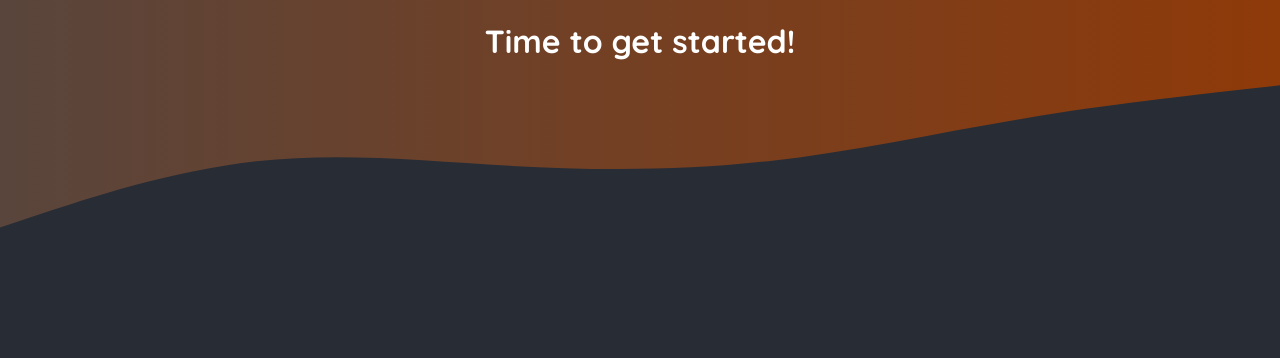
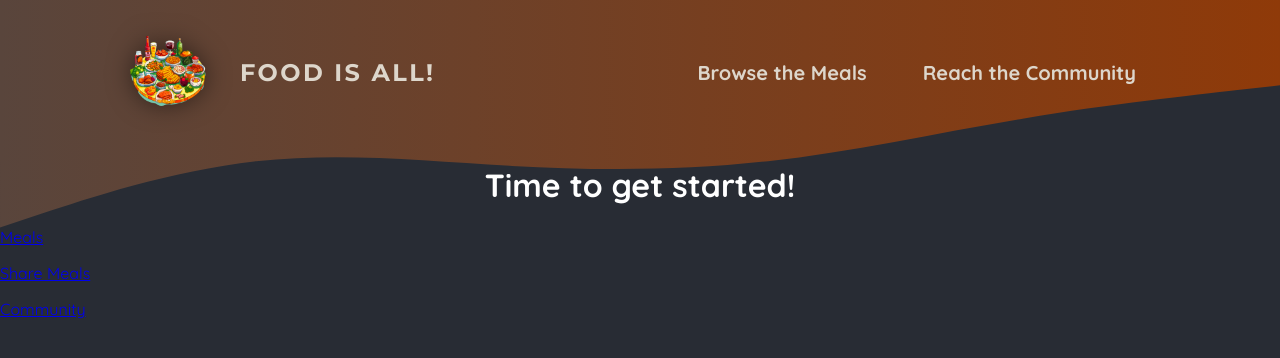
Before and after one commit to sujithphpdeveloper/the-foodie-app, a Next.js app: page / in a window 1280 px wide. Shown: the top 358 px of the page. Built offline with nearby package versions, Linux system fonts and the light colour scheme.

Commit message:
header component

```diff
--- /dev/null
+++ b/app/community/page.js
@@ -0,0 +1,5 @@
+export default function CummunityPage() {
+    return <main>
+        <h1>Community Page</h1>;
+    </main>
+}
--- a/app/globals.css
+++ b/app/globals.css
@@ -13,20 +13,6 @@
   background: radial-gradient(#282c34, #282c34);
 }
 
-.header-background {
-  position: absolute;
-  width: 100%;
-  height: 320px;
-  top: 0;
-  left: 0;
-  z-index: -1;
-}
-
-svg {
-  display: block;
-  width: 100%;
-  height: auto;
-}
 
 .not-found,
 .error {
--- a/app/layout.js
+++ b/app/layout.js
@@ -1,4 +1,5 @@
 import './globals.css';
+import MainHeader from "@/components/main-header/main-header";
 
 export const metadata = {
   title: 'NextLevel Food',
@@ -9,27 +10,7 @@
   return (
     <html lang="en">
       <body>
-        <div className="header-background">
-          <svg xmlns="http://www.w3.org/2000/svg" viewBox="0 0 1440 320">
-            <defs>
-              <linearGradient id="gradient" x1="0%" y1="0%" x2="100%" y2="0%">
-                <stop
-                  offset="0%"
-                  style={{ stopColor: '#59453c', stopOpacity: '1' }}
-                />
-                <stop
-                  offset="100%"
-                  style={{ stopColor: '#8f3a09', stopOpacity: '1' }}
-                />
-              </linearGradient>
-            </defs>
-            <path
-              fill="url(#gradient)"
-              d="M0,256L48,240C96,224,192,192,288,181.3C384,171,480,181,576,186.7C672,192,768,192,864,181.3C960,171,1056,149,1152,133.3C1248,117,1344,107,1392,101.3L1440,96L1440,0L1392,0C1344,0,1248,0,1152,0C1056,0,960,0,864,0C768,0,672,0,576,0C480,0,384,0,288,0C192,0,96,0,48,0L0,0Z"
-            ></path>
-          </svg>
-        </div>
-
+        <MainHeader />
         {children}
       </body>
     </html>
--- /dev/null
+++ b/app/meals/[mealSlug]/page.js
@@ -0,0 +1,5 @@
+export default function MealDetailsPage() {
+    return <main>
+        <h1>Meals Details Page</h1>
+    </main>;
+}
--- /dev/null
+++ b/app/meals/page.js
@@ -0,0 +1,5 @@
+export default function MealsPage() {
+    return <main>
+        <h1>Meals Page</h1>
+    </main>;
+}
--- /dev/null
+++ b/app/meals/share/page.js
@@ -0,0 +1,5 @@
+export default function MealsSharePage() {
+    return <main>
+        <h1>Share Meal</h1>
+    </main>;
+}
--- a/app/page.js
+++ b/app/page.js
@@ -1,9 +1,13 @@
+import Link from 'next/link';
 export default function Home() {
   return (
     <main>
       <h1 style={{ color: 'white', textAlign: 'center' }}>
         Time to get started!
       </h1>
+        <p><Link href="/meals">Meals</Link></p>
+        <p><Link href="/meals/share">Share Meals</Link></p>
+        <p><Link href="/community">Community</Link></p>
     </main>
   );
 }
--- /dev/null
+++ b/components/main-header/main-header-background.js
@@ -0,0 +1,23 @@
+import classes from './main-header-background.module.css';
+export default function MainHeaderBackground() {
+    return <div className={classes["header-background"]}>
+        <svg xmlns="http://www.w3.org/2000/svg" viewBox="0 0 1440 320">
+            <defs>
+                <linearGradient id="gradient" x1="0%" y1="0%" x2="100%" y2="0%">
+                    <stop
+                        offset="0%"
+                        style={{stopColor: '#59453c', stopOpacity: '1'}}
+                    />
+                    <stop
+                        offset="100%"
+                        style={{stopColor: '#8f3a09', stopOpacity: '1'}}
+                    />
+                </linearGradient>
+            </defs>
+            <path
+                fill="url(#gradient)"
+                d="M0,256L48,240C96,224,192,192,288,181.3C384,171,480,181,576,186.7C672,192,768,192,864,181.3C960,171,1056,149,1152,133.3C1248,117,1344,107,1392,101.3L1440,96L1440,0L1392,0C1344,0,1248,0,1152,0C1056,0,960,0,864,0C768,0,672,0,576,0C480,0,384,0,288,0C192,0,96,0,48,0L0,0Z"
+            ></path>
+        </svg>
+    </div>
+}
--- /dev/null
+++ b/components/main-header/main-header-background.module.css
@@ -0,0 +1,15 @@
+
+.header-background {
+    position: absolute;
+    width: 100%;
+    height: 320px;
+    top: 0;
+    left: 0;
+    z-index: -1;
+}
+
+.header-background svg {
+    display: block;
+    width: 100%;
+    height: auto;
+}
--- /dev/null
+++ b/components/main-header/main-header.js
@@ -0,0 +1,28 @@
+import Link from "next/link";
+import Image from "next/image";
+
+import logoImg from "@/assets/logo.png";
+import classes from "./main-header.module.css";
+import MainHeaderBackground from "@/components/main-header/main-header-background";
+
+export default function MainHeader() {
+    return <>
+        <MainHeaderBackground/>
+        <header className={classes.header}>
+            <Link className={classes.logo} href="/public">
+                <Image src={logoImg} alt="The Foode App" priority width={100} height={100}/>
+                Food is ALL!
+            </Link>
+            <nav className={classes.nav}>
+                <ul>
+                    <li>
+                        <Link href="/meals">Browse the Meals</Link>
+                    </li>
+                    <li>
+                        <Link href="/community">Reach the Community</Link>
+                    </li>
+                </ul>
+            </nav>
+        </header>
+    </>;
+}
--- /dev/null
+++ b/components/main-header/main-header.module.css
@@ -0,0 +1,67 @@
+.header {
+    display: flex;
+    justify-content: space-between;
+    align-items: center;
+    padding: 2rem 1rem;
+}
+
+@media (min-width: 768px) {
+    .header {
+        padding: 2rem 10%;
+    }
+}
+
+.nav ul {
+    list-style: none;
+    margin: 0;
+    padding: 0;
+    display: flex;
+    gap: 1.5rem;
+    /* font-family: 'Montserrat', sans-serif; */
+    font-size: 1.25rem;
+}
+
+.nav a {
+    text-decoration: none;
+    color: #ddd6cb;
+    font-weight: bold;
+    padding: 0.5rem 1rem;
+    border-radius: 0.5rem;
+}
+
+.nav a:hover,
+.nav a:active {
+    background: linear-gradient(90deg, #ff8a05, #f9b331);
+    background-clip: text;
+    -webkit-background-clip: text;
+    -webkit-text-fill-color: transparent;
+    text-shadow: 0 0 18px rgba(248, 190, 42, 0.8);
+}
+
+.active {
+    background: linear-gradient(90deg, #ff8a05, #f9b331);
+    background-clip: text;
+    -webkit-background-clip: text;
+    -webkit-text-fill-color: transparent;
+}
+
+.logo {
+    display: flex;
+    align-items: center;
+    justify-content: center;
+    gap: 2rem;
+    text-decoration: none;
+    color: #ddd6cb;
+    font-weight: bold;
+    font-family: 'Montserrat', sans-serif;
+    letter-spacing: 0.15rem;
+    text-transform: uppercase;
+    font-size: 1.5rem;
+}
+
+.logo img {
+    width: 5rem;
+    height: 5rem;
+    object-fit: contain;
+    filter: drop-shadow(0 0 0.75rem rgba(0, 0, 0, 0.5));
+}
```
Also changed, not shown: 1 other file (tests, documents, lock files or other folders).
